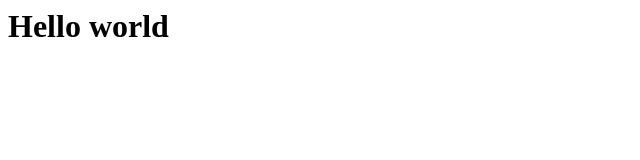
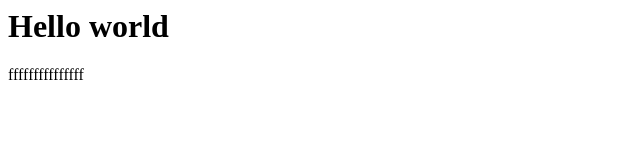
Before and after one commit to khadijachakkour/Test, a plain HTML site: page index.html in a window 1280 px wide. Shown: the full height of the page, 0-640 px from the left. Drawn offline with Linux system fonts and the light colour scheme.

Commit message:
pageeeew

```diff
--- a/index.html
+++ b/index.html
@@ -1,4 +1,4 @@
 <body>
 <h1>Hello world</h1>
-
+fffffffffffffff
 </body>
```
